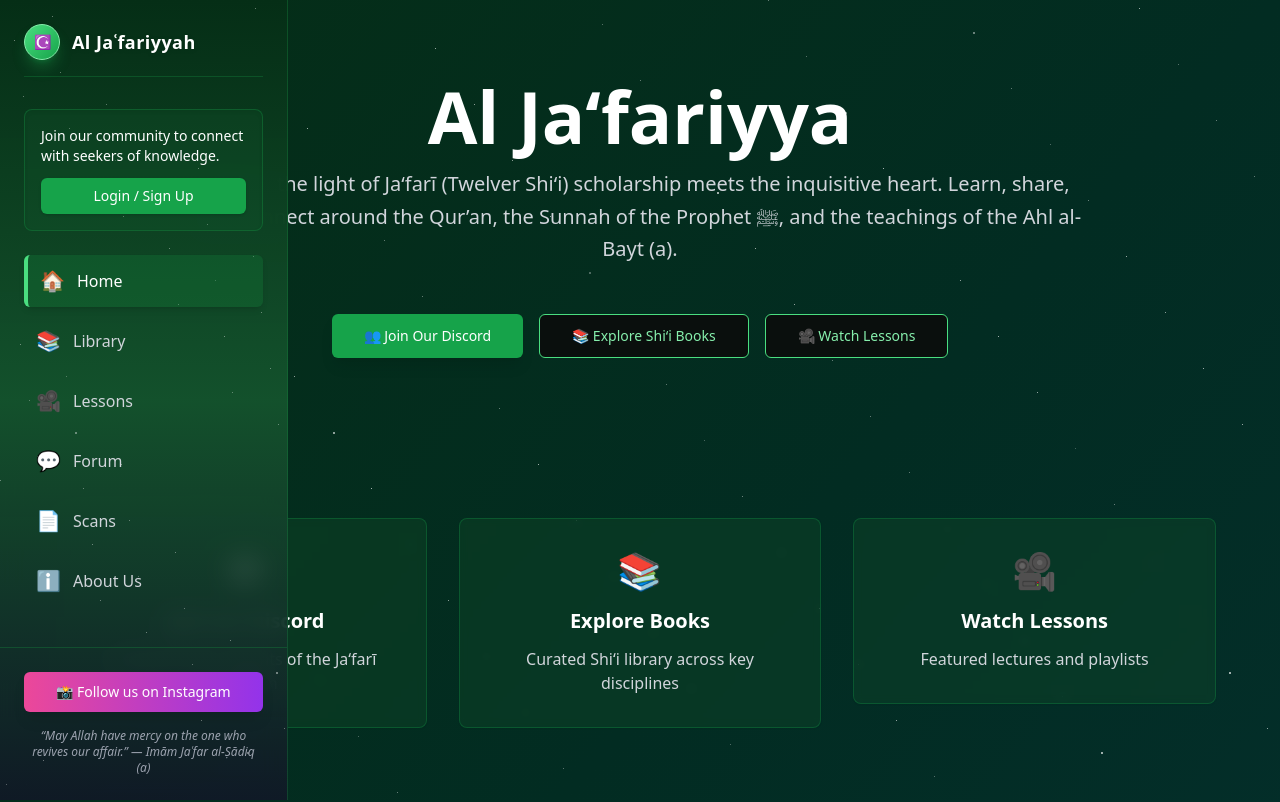
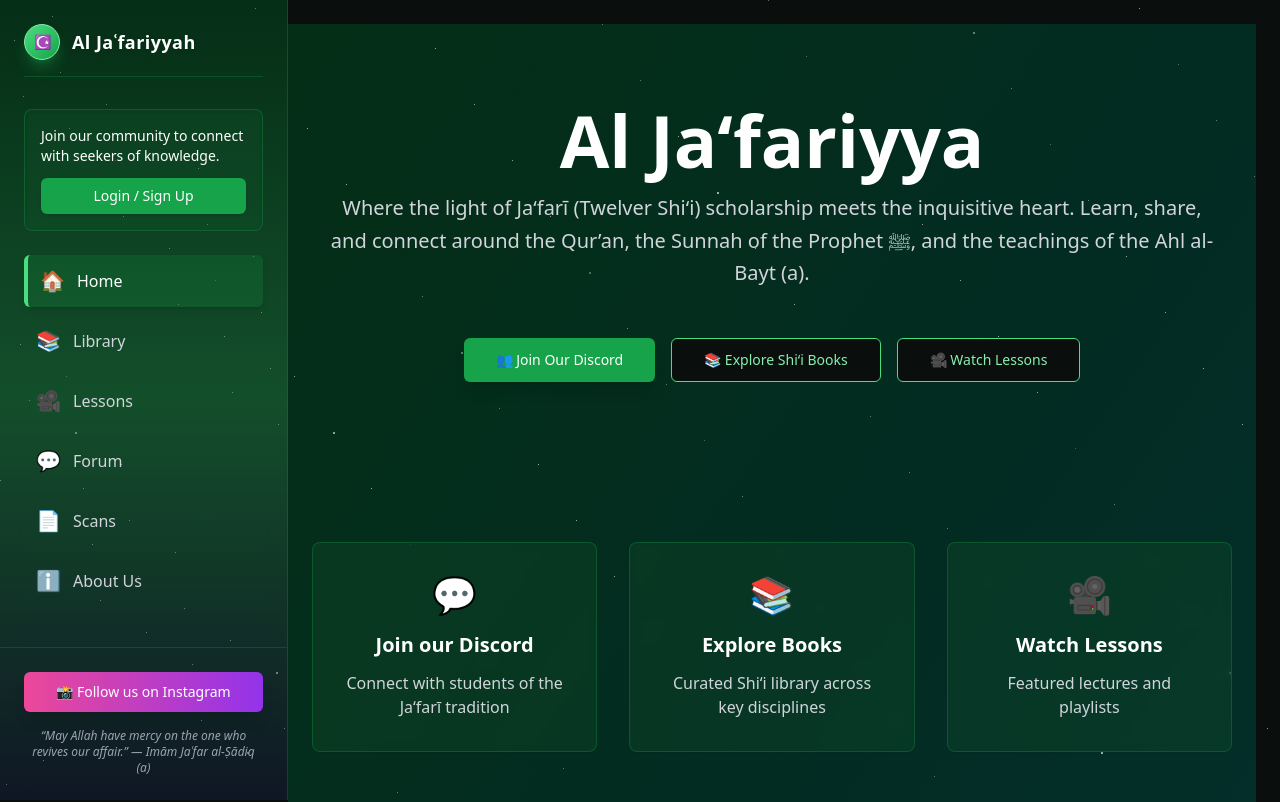
Before and after one commit to sxkez/jaafariyyah, a Next.js app: page / in a window 1280 px wide. Shown: the top 802 px of the page. Built offline with nearby package versions, Linux system fonts and the light colour scheme; no server answers.

Commit message:
Perhaps fixed

```diff
--- a/src/app/layout.tsx
+++ b/src/app/layout.tsx
@@ -25,7 +25,7 @@ export const metadata: Metadata = {
     siteName: "Al Ja‘fariyya",
     images: [
       {
-        url: "https://imgur.com/a/ySl8qpG",
+        url: "https://i.imgur.com/a/ySl8qpG",
         width: 1200,
         height: 630,
         alt: "Al Ja‘fariyya Logo",
@@ -39,7 +39,7 @@ export const metadata: Metadata = {
     title: "Al Ja‘fariyya – Twelver Shi‘i Community",
     description:
       "Explore resources on Shi‘i theology, fiqh, hadith, and spirituality with fellow students of knowledge.",
-    images: ["https://ext.same-assets.com/4138622892/og-jafariyya.png"],
+    images: ["https://i.imgur.com/a/ySl8qpG"],
   },
 };
 
@@ -53,11 +53,13 @@ export default function RootLayout({
       <body className={`${geist.variable} ${geistMono.variable} antialiased`}>
         <AuthProvider>
           <div className="flex min-h-screen">
-            {/* Sidebar stays consistent */}
+            {/* Sidebar stays fixed */}
             <Sidebar />
 
-            {/* Dynamic page content */}
-            <main className="flex-1">{children}</main>
+            {/* Page content */}
+            <main className="flex-1 md:pl-72 p-6 transition-all duration-300">
+              {children}
+            </main>
           </div>
         </AuthProvider>
       </body>
```
